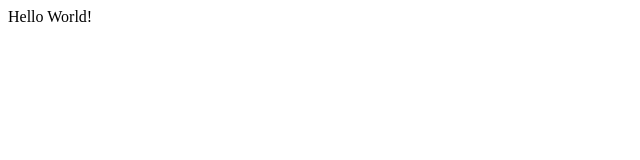
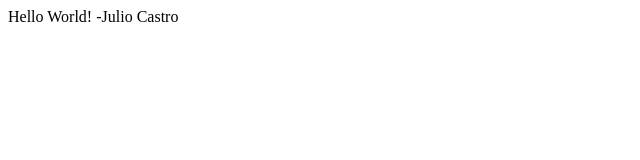
Before and after one commit to juliocast/juliocast.github.io, a plain HTML site: page index.html in a window 1280 px wide. Shown: the full height of the page, 0-640 px from the left. Drawn offline with Linux system fonts and the light colour scheme.

Commit message:
Added signature

```diff
--- a/index.html
+++ b/index.html
@@ -6,5 +6,6 @@
   </head>
   <body>
     Hello World!
+    -Julio Castro
   </body>
 </html>
```
